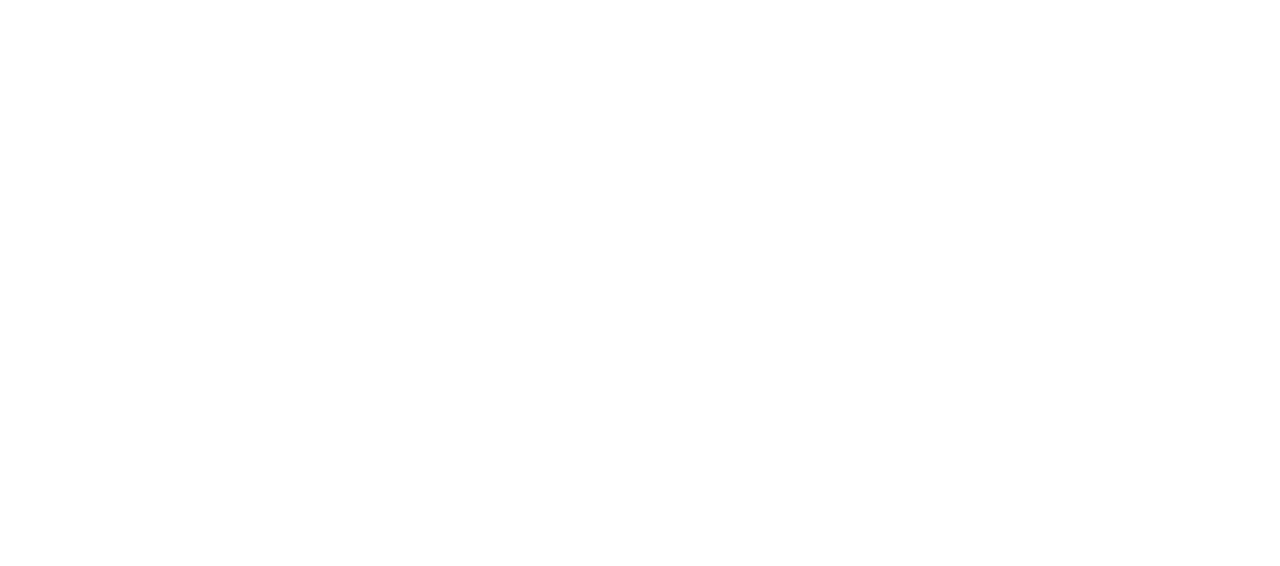
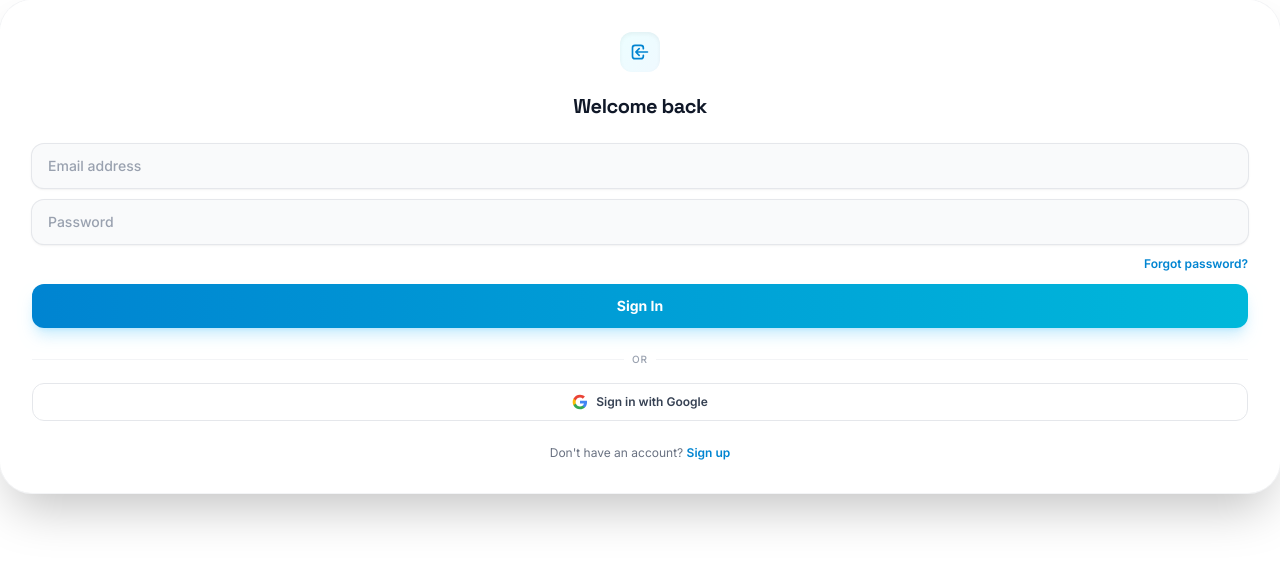
Before and after one commit to Ebukamee/Manager, a Nuxt app: page /login in a window 1280 px wide. Before the commit this address had no page. Shown: the top 566 px of the page. Built offline with nearby package versions, Linux system fonts and the light colour scheme.

Commit message:
Login page

```diff
--- /dev/null
+++ b/app/layouts/authLayout.vue
@@ -0,0 +1,93 @@
+<script setup lang="ts">
+import { ref, computed } from 'vue'
+import { Sun, Moon } from 'lucide-vue-next'
+
+// Vite-safe asset imports
+import bgLight from '@/assets/bg-light.jpg'
+import bgDark from '@/assets/bg-dark.jpg'
+
+const isDark = ref(false)
+
+const toggleTheme = () => {
+  isDark.value = !isDark.value
+  document.documentElement.classList.toggle('dark', isDark.value)
+}
+
+// Background style (responsive & SSR-safe)
+const lightBgStyle = {
+  backgroundImage: `url(${bgLight})`,
+  backgroundRepeat: 'repeat',
+  backgroundSize: '400px'
+}
+
+const darkBgStyle = {
+  backgroundImage: `url(${bgDark})`,
+  backgroundRepeat: 'repeat',
+  backgroundSize: '400px'
+}
+</script>
+
+<template>
+  <div
+    class="relative min-h-screen w-full flex flex-col items-center justify-center
+           overflow-hidden transition-colors duration-300
+           bg-gray-50 text-gray-900 dark:bg-black dark:text-white
+           selection:bg-cyan-500 selection:text-white"
+  >
+    <!-- Background layers (unchanged structure) -->
+    <div class="absolute inset-0 z-10 h-full w-full pointer-events-none">
+      <div
+        class="absolute inset-0 opacity-5 dark:opacity-0 transition-opacity duration-500"
+        :style="lightBgStyle"
+      ></div>
+
+      <div
+        class="absolute inset-0 opacity-0 dark:opacity-10 transition-opacity duration-500"
+        :style="darkBgStyle"
+      ></div>
+
+      <div
+        class="absolute inset-0 bg-gradient-to-b
+               from-transparent via-transparent
+               to-gray-50/90 dark:to-black"
+      ></div>
+    </div>
+
+    <!-- Header (unchanged) -->
+    <div class="fixed top-3 z-50 w-full px-4 flex justify-center">
+      <div class="w-full max-w-4xl flex items-center justify-between px-6 py-3">
+        <NuxtLink to="/" class="flex items-center gap-3 group">
+          <img
+            src="~/assets/logo.png"
+            alt="Logo"
+            class="h-8 w-8 rounded-lg object-cover shadow-sm
+                   transition-transform group-hover:scale-105"
+          />
+          <span class="font-display text-lg font-bold tracking-tight">
+            Manager
+          </span>
+        </NuxtLink>
+
+        <button
+          @click="toggleTheme"
+          class="rounded-full p-2 text-gray-500
+                 hover:bg-white/80 transition-colors
+                 dark:text-gray-400 dark:hover:bg-neutral-800"
+        >
+          <Sun v-if="isDark" class="h-5 w-5" :stroke-width="2" />
+          <Moon v-else class="h-5 w-5" :stroke-width="2" />
+        </button>
+      </div>
+    </div>
+
+
+    <div class="relative z-10 w-full max-w-[380px] px-4 mt-24 sm:mt-0">
+      <slot />
+    </div>
+
+
+    <div class="absolute bottom-6 w-full text-center text-xs text-gray-400">
+      &copy; 2026 Manager
+    </div>
+  </div>
+</template>
--- a/app/pages/index.vue
+++ b/app/pages/index.vue
@@ -36,38 +36,39 @@
                     Task management with a personal touch
                 </div>
 
-                <h1 class="font-sans mx-auto max-w-5xl text-5xl font-extrabold tracking-tight sm:text-7xl">
-                    The To-Do List That <br />
-                    <span class="bg-gradient-to-r from-cyan-400 to-sky-600 bg-clip-text text-transparent">Never Lets You
-                        Forget.</span>
+                <h1 class="font-sans mx-auto max-w-5xl text-5xl font-bold tracking-tight sm:text-7xl">
+                    Finally, A Manager You <br />
+                    <span class="bg-gradient-to-r from-cyan-400 to-sky-600 bg-clip-text text-transparent">
+                        Can Actually Configure.
+                    </span>
                 </h1>
 
                 <p class="mx-auto mt-8 max-w-2xl text-lg leading-relaxed text-gray-600 dark:text-gray-400">
-                    Stop missing deadlines. We use an
-                    <span class="font-bold text-gray-900 dark:text-gray-100">Intelligent Escalation System</span>
-                    with 4 levels of reminders that start helpful and end... poorly.
+                    Stop missing deadlines.
+                    <span class="font-bold text-gray-900 dark:text-gray-100">Choose your accountability level</span>
+                    —from a supportive coach to an unhinged tyrant—and get <em>personalised</em> emails in the exact tone that motivates
+                    <em>you</em>.
                 </p>
 
                 <div
                     class="mt-8 grid grid-cols-2 gap-3 text-sm text-gray-600 sm:flex sm:justify-center dark:text-gray-400">
                     <span
                         class="flex items-center gap-2 rounded-md border border-gray-200 bg-white/60 px-3 py-1 shadow-sm backdrop-blur-sm dark:border-neutral-800 dark:bg-neutral-900/60">
-                        <span class="h-2 w-2 rounded-full bg-emerald-400"></span> Level 1: Gentle Nudge
+                        <span class="h-2 w-2 rounded-full bg-emerald-400"></span> Mode: Gentle
                     </span>
                     <span
                         class="flex items-center gap-2 rounded-md border border-gray-200 bg-white/60 px-3 py-1 shadow-sm backdrop-blur-sm dark:border-neutral-800 dark:bg-neutral-900/60">
-                        <span class="h-2 w-2 rounded-full bg-yellow-400"></span> Level 2: Firm Reminder
+                        <span class="h-2 w-2 rounded-full bg-yellow-400"></span> Mode: Firm
                     </span>
                     <span
                         class="flex items-center gap-2 rounded-md border border-gray-200 bg-white/60 px-3 py-1 shadow-sm backdrop-blur-sm dark:border-neutral-800 dark:bg-neutral-900/60">
-                        <span class="h-2 w-2 rounded-full bg-orange-500"></span> Level 3: Passive-Aggression
+                        <span class="h-2 w-2 rounded-full bg-orange-500"></span> Mode: Toxic
                     </span>
                     <span
                         class="flex items-center gap-2 rounded-md border border-gray-200 bg-white/60 px-3 py-1 shadow-sm backdrop-blur-sm dark:border-neutral-800 dark:bg-neutral-900/60">
-                        <span class="h-2 w-2 rounded-full bg-red-600"></span> Level 4: Existential Crisis
+                        <span class="h-2 w-2 rounded-full bg-red-600"></span> Mode: Unhinged
                     </span>
                 </div>
-
                 <div class="mt-10 flex flex-col items-center justify-center gap-4 sm:flex-row">
                     <button
                         class="h-12 w-full rounded-full bg-sky-600 px-8 text-sm font-bold text-white shadow-lg shadow-sky-500/25 transition hover:bg-sky-500 hover:scale-105 hover:shadow-sky-500/40 sm:w-auto">
@@ -95,7 +96,7 @@
                                 MM</div>
                             <div>
                                 <p class="font-bold text-gray-900 dark:text-white">From: MyManager AI</p>
-                                <p class="text-xs text-gray-500">Subject: re: re: re: API Documentation</p>
+                                <p class="text-xs text-gray-500">Subject:  API Documentation</p>
                             </div>
                         </div>
                         <span class="text-xs text-gray-400">10:42 AM</span>
@@ -104,7 +105,7 @@
                     <div class="p-8 font-sans text-gray-700 dark:text-gray-300">
                         <p class="mb-4">Hi there,</p>
                         <p class="mb-4">I see you still haven't finished the <strong>"API Documentation"</strong>. This
-                            is your <strong>Level 3</strong> notice.</p>
+                            is your notice.</p>
                         <p class="mb-4">I'm not mad, I'm just confused. Do you enjoy being the bottleneck? Is this a cry
                             for help?</p>
                         <div
--- /dev/null
+++ b/app/pages/login.vue
@@ -0,0 +1,82 @@
+<script setup lang="ts">
+definePageMeta({
+  layout: 'auth-layout'
+})
+</script>
+
+<template>
+  <div class="group relative">
+
+    <div class="absolute -inset-0.5 rounded-[2rem] bg-gradient-to-br from-cyan-400 to-sky-600 opacity-0 blur-xl transition duration-500 group-hover:opacity-10 dark:opacity-0 dark:group-hover:opacity-10"></div>
+
+    <div class="relative overflow-hidden rounded-[2rem] bg-white/90 px-6 py-8 shadow-2xl backdrop-blur-xl ring-1 ring-gray-100 dark:bg-black/80 dark:ring-neutral-800 sm:px-8">
+
+      <div class="flex flex-col items-center text-center">
+
+        <div class="mb-5 flex h-10 w-10 items-center justify-center rounded-xl bg-gradient-to-br from-cyan-50 to-sky-50 shadow-inner ring-1 ring-white dark:from-neutral-900 dark:to-neutral-900 dark:ring-neutral-800">
+          <svg class="h-5 w-5 text-sky-600 dark:text-cyan-400" fill="none" viewBox="0 0 24 24" stroke="currentColor" stroke-width="2">
+            <path stroke-linecap="round" stroke-linejoin="round" d="M11 16l-4-4m0 0l4-4m-4 4h14m-5 4v1a3 3 0 01-3 3H6a3 3 0 01-3-3V7a3 3 0 013-3h7a3 3 0 013 3v1" />
+          </svg>
+        </div>
+
+        <h1 class="font-display text-xl font-bold tracking-tight text-gray-900 dark:text-white">
+          Welcome back
+        </h1>
+      </div>
+
+      <form class="mt-6 space-y-3">
+
+        <input
+          type="email"
+          placeholder="Email address"
+          class="w-full rounded-xl border-none bg-gray-50 px-4 py-3 text-sm font-medium text-gray-900 placeholder-gray-400 shadow-sm ring-1 ring-gray-200 transition-all focus:bg-white focus:ring-2 focus:ring-sky-500 dark:bg-neutral-900 dark:text-white dark:ring-neutral-800 dark:focus:bg-black dark:focus:ring-cyan-500"
+        />
+
+        <div class="relative">
+          <input
+            type="password"
+            placeholder="Password"
+            class="w-full rounded-xl border-none bg-gray-50 px-4 py-3 text-sm font-medium text-gray-900 placeholder-gray-400 shadow-sm ring-1 ring-gray-200 transition-all focus:bg-white focus:ring-2 focus:ring-sky-500 dark:bg-neutral-900 dark:text-white dark:ring-neutral-800 dark:focus:bg-black dark:focus:ring-cyan-500"
+          />
+        </div>
+
+        <div class="flex justify-end">
+           <a href="#" class="text-xs font-semibold text-sky-600 hover:text-sky-500 dark:text-cyan-400 dark:hover:text-cyan-300">
+             Forgot password?
+           </a>
+        </div>
+
+        <button class="w-full rounded-xl bg-gradient-to-r from-sky-600 to-cyan-500 py-3 text-sm font-bold text-white shadow-lg shadow-sky-500/20 transition-all hover:scale-[1.02] active:scale-[0.98]">
+          Sign In
+        </button>
+
+      </form>
+
+      <div class="mt-6">
+        <div class="relative mb-4">
+          <div class="absolute inset-0 flex items-center">
+             <div class="w-full border-t border-gray-100 dark:border-neutral-800"></div>
+          </div>
+          <div class="relative flex justify-center">
+             <span class="bg-white px-2 text-[10px] font-medium uppercase tracking-widest text-gray-400 dark:bg-black">
+               Or
+             </span>
+          </div>
+        </div>
+
+        <button class="flex w-full items-center justify-center gap-2 rounded-xl border border-gray-200 bg-white py-2.5 hover:bg-gray-50 hover:shadow-sm dark:border-neutral-800 dark:bg-neutral-900 dark:hover:bg-neutral-800 transition">
+            <svg class="h-4 w-4" viewBox="0 0 24 24"><path d="M22.56 12.25c0-.78-.07-1.53-.2-2.25H12v4.26h5.92c-.26 1.37-1.04 2.53-2.21 3.31v2.77h3.57c2.08-1.92 3.28-4.74 3.28-8.09z" fill="#4285F4"/><path d="M12 23c2.97 0 5.46-.98 7.28-2.66l-3.57-2.77c-.98.66-2.23 1.06-3.71 1.06-2.86 0-5.29-1.93-6.16-4.53H2.18v2.84C3.99 20.53 7.7 23 12 23z" fill="#34A853"/><path d="M5.84 14.09c-.22-.66-.35-1.36-.35-2.09s.13-1.43.35-2.09V7.07H2.18C1.43 8.55 1 10.22 1 12s.43 3.45 1.18 4.93l2.85-2.22.81-.62z" fill="#FBBC05"/><path d="M12 5.38c1.62 0 3.06.56 4.21 1.64l3.15-3.15C17.45 2.09 14.97 1 12 1 7.7 1 3.99 3.47 2.18 7.07l3.66 2.84c.87-2.6 3.3-4.53 6.16-4.53z" fill="#EA4335"/></svg>
+            <span class="text-xs font-semibold text-gray-700 dark:text-gray-300">Sign in with Google</span>
+        </button>
+      </div>
+
+      <div class="mt-6 text-center text-xs text-gray-500 dark:text-gray-400">
+        Don't have an account?
+        <NuxtLink to="/signup" class="font-semibold text-sky-600 hover:text-sky-500 hover:underline dark:text-cyan-400 dark:hover:text-cyan-300">
+          Sign up
+        </NuxtLink>
+      </div>
+
+    </div>
+  </div>
+</template>
```
